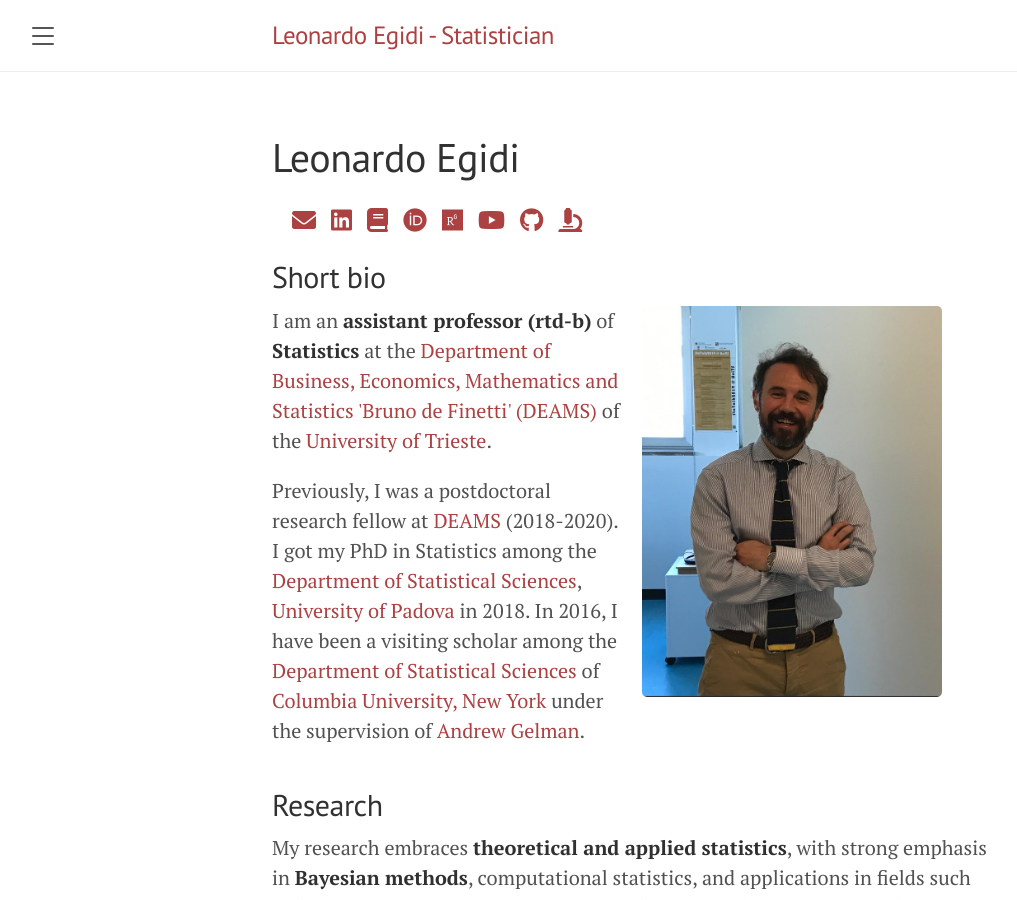
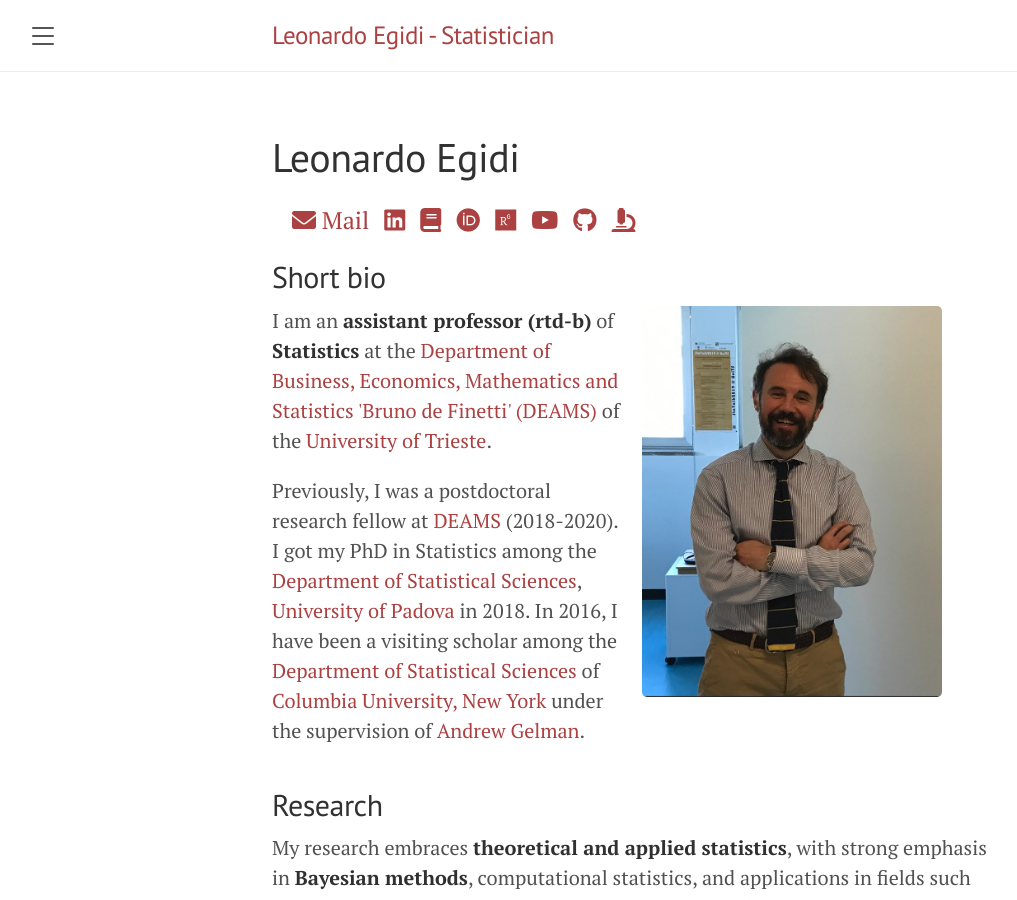
Before and after one commit to LeoEgidi/leoegidi.github.io, a Jekyll site: the page built from index.md, in a window 1280 px wide and 900 px high. Shown: the whole window, without its empty margins (8-1025 px from the left). Built offline with Jekyll 4.4.1, drawn with Linux system fonts in a browser that asks for light colours; Markdown is read by kramdown in place of the engine named in the settings; the list of posts is cut into pages by our own code.

Commit message:
Update index.md

```diff
--- a/index.md
+++ b/index.md
@@ -9,6 +9,7 @@ description: "Website of Leonardo Egidi, assistant professor of statistics."
 <div class="social-icons">
     <a href="mailto:legidi@units.it" target="_blank">
         <i class="fas fa-envelope"></i> <!-- Icona dell'email -->
+        <span class="tooltip">Mail</span>
     </a>
     <a href="https://www.linkedin.com/in/leonardo-egidi-ba466261/?originalSubdomain=it" target="_blank">
         <i class="fab fa-linkedin"></i>
```
